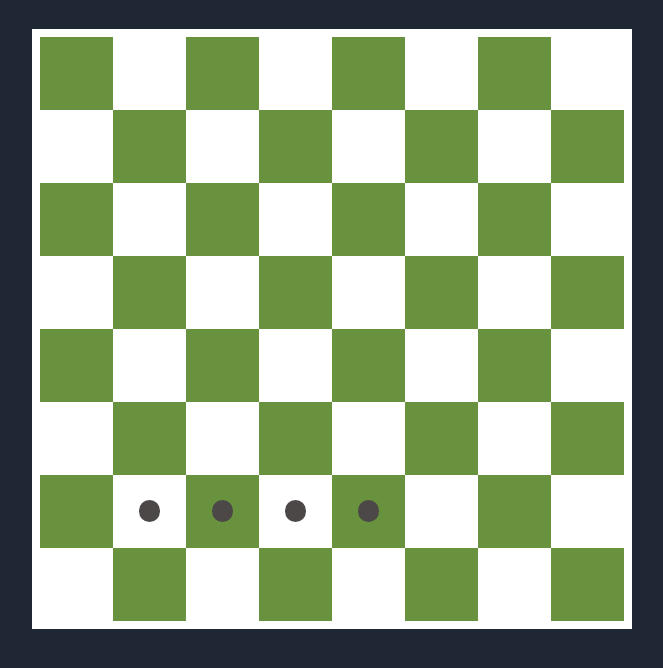
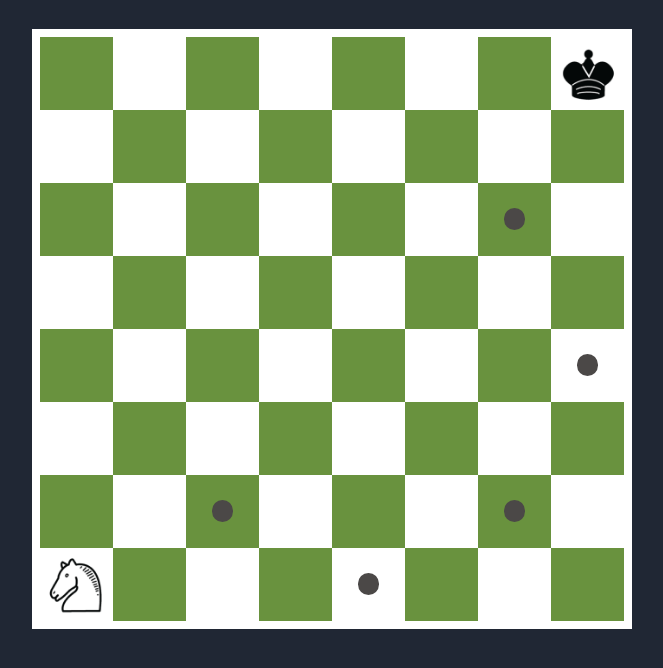
Before and after one commit to Mindmazing/knight-travails-web-based-gui, a website built with webpack: page src/template.html in a window 1280 px wide. Shown: the part 106-774 px from the top of the page, without its empty margins (308-971 px from the left). Built offline with nearby package versions, Linux system fonts and the light colour scheme.

Commit message:
Create functions to get position of chess pieces

```diff
--- a/src/css/style.css
+++ b/src/css/style.css
@@ -44,6 +44,7 @@ main {
   display: flex;
   justify-content: center;
   align-items: center;
+  position: relative;
 }
 
 .chess-tile.colored {
@@ -56,3 +57,14 @@ main {
   background-color: var(--highlight-dot-color);
   border-radius: 50%;
 }
+
+.chess-piece {
+  width: 90%;
+  transition: rotate 0.3s;
+  position: absolute;
+}
+
+.chess-piece:hover {
+  rotate: 10deg;
+  cursor: pointer;
+}
--- a/src/index.js
+++ b/src/index.js
@@ -5,7 +5,8 @@ import "./css/style.css";
 // create chess tiles
 let gameBoard = new DomGameBoard();
 
-gameBoard.highlightPosition(1, 1);
-gameBoard.highlightPosition(2, 1);
-gameBoard.highlightPosition(3, 1);
-gameBoard.highlightPosition(4, 1);
+let moves = knightMoves([0, 0], [7, 7]);
+moves.shift();
+moves.forEach((move) => gameBoard.highlightPosition(...move));
+console.log(gameBoard.getKnightPosition());
+console.log(gameBoard.getKingPosition());
--- a/src/js/domGameBoard.js
+++ b/src/js/domGameBoard.js
@@ -1,6 +1,20 @@
+import whiteKnightImg from "../assets/images/wn.png";
+import blackKingImg from "../assets/images/bk.png";
+
 export class DomGameBoard {
   constructor() {
     this.gameBoard = document.querySelector("#gameBoard");
+    // create knight piece
+    this.knight = document.createElement("img");
+    this.knight.src = whiteKnightImg;
+    this.knight.classList.add("chess-piece");
+    this.knight.id = "knight";
+    //create king piece
+    this.king = document.createElement("img");
+    this.king.src = blackKingImg;
+    this.king.classList.add("chess-piece");
+    this.king.id = "king";
+
     // create game board in dom
     this.#createDomGameBoard();
   }
@@ -22,6 +36,13 @@ export class DomGameBoard {
         this.gameBoard.appendChild(chessTile);
       }
     }
+    // place knight and king
+    this.gameBoard
+      .querySelector(".chess-tile[position='0 0']")
+      .appendChild(this.knight);
+    this.gameBoard
+      .querySelector(".chess-tile[position='7 7']")
+      .appendChild(this.king);
   }
 
   highlightPosition(x, y) {
@@ -33,4 +54,16 @@ export class DomGameBoard {
     dot.classList.add("highlight-dot");
     selectedTile.appendChild(dot);
   }
+
+  getKnightPosition() {
+    let chessTile = this.gameBoard.querySelector("#knight").parentNode;
+    let position = chessTile.getAttribute("position").split(" ");
+    return position;
+  }
+
+  getKingPosition() {
+    let chessTile = this.gameBoard.querySelector("#king").parentNode;
+    let position = chessTile.getAttribute("position").split(" ");
+    return position;
+  }
 }
```
Also changed, not shown: src/assets/images/bk.png (added), src/assets/images/wn.png (added).
